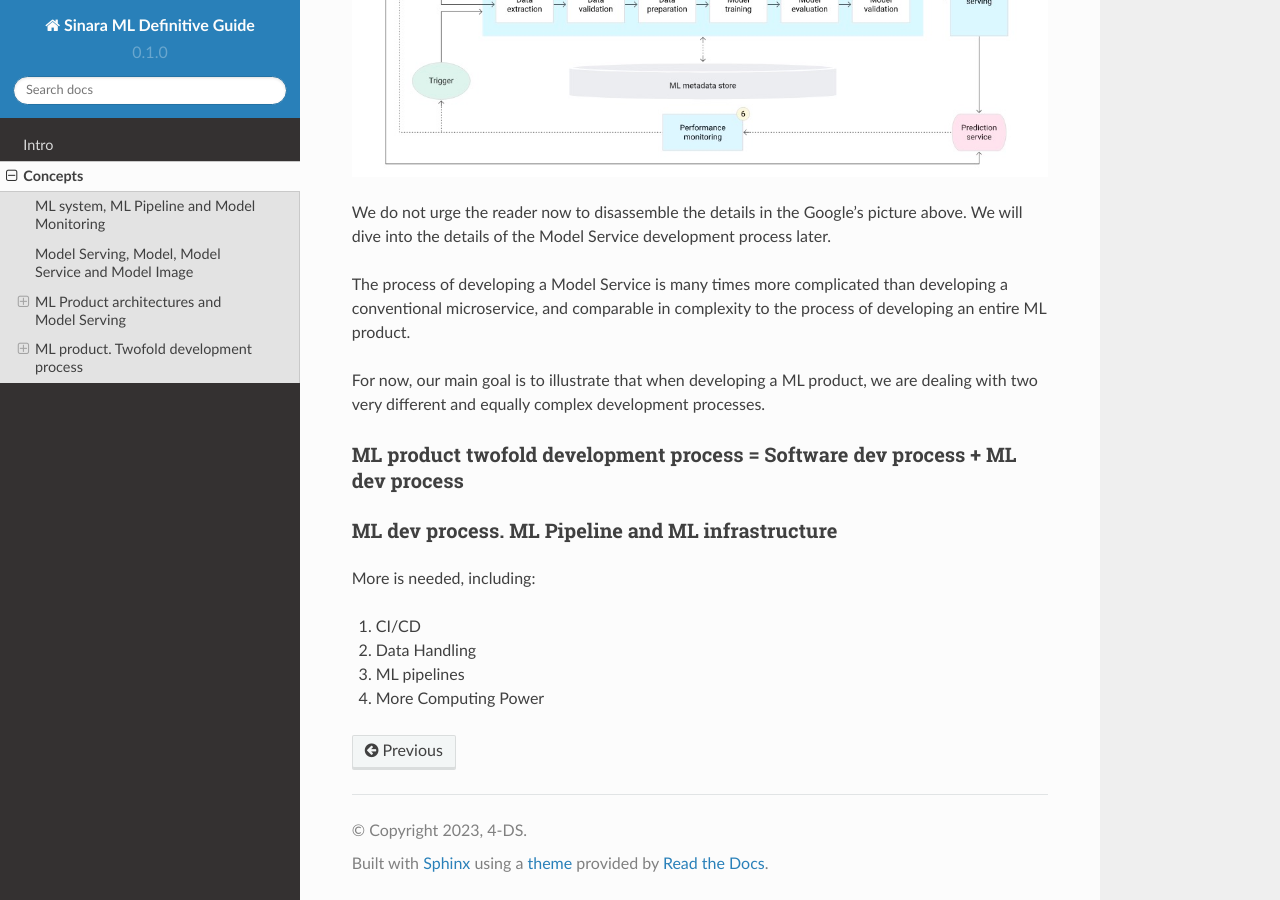
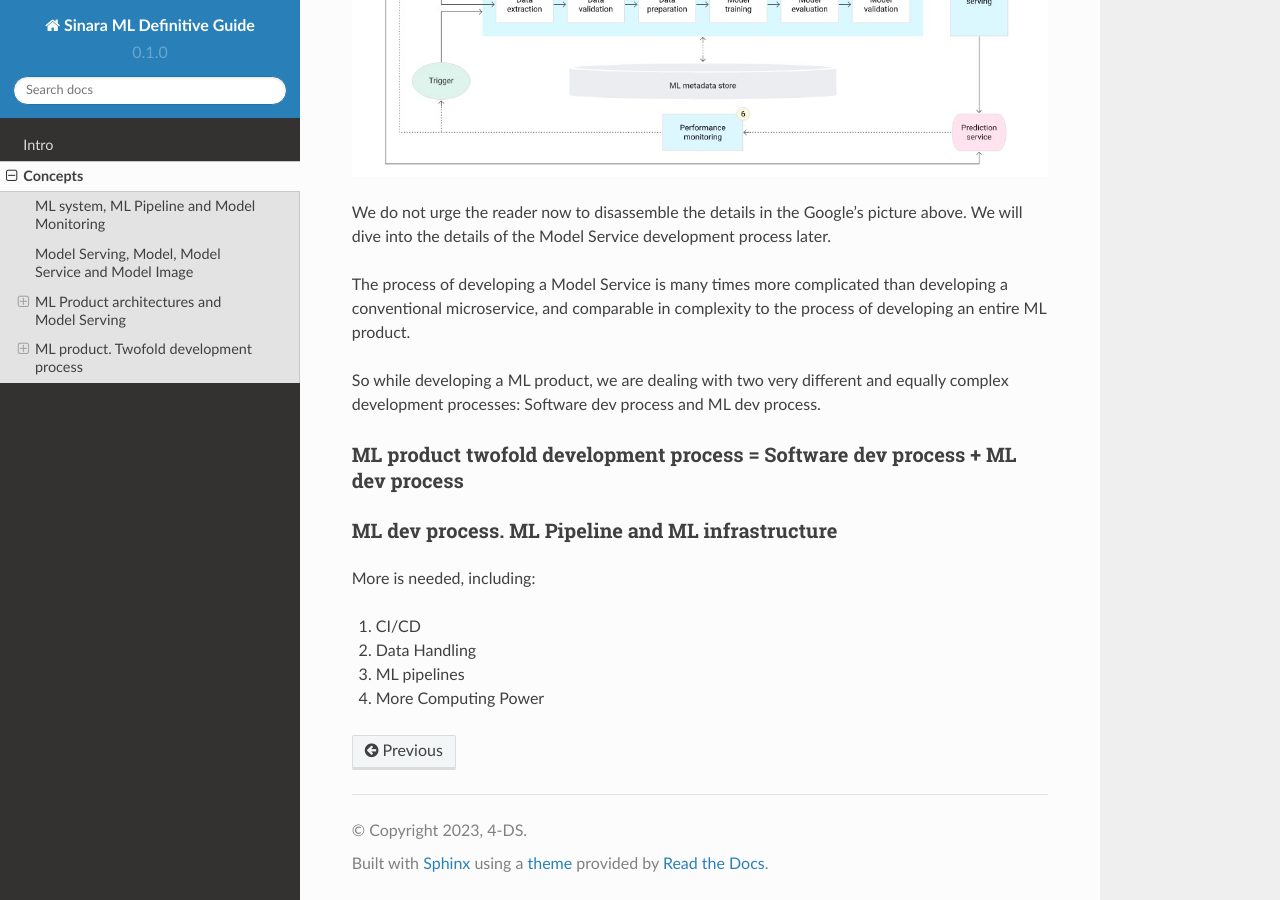
Before and after one commit to 4-DS/SinaraML-Def-Guide, a Sphinx documentation site: the page built from docs/source/concepts.rst, in a window 1280 px wide and 900 px high, scrolled down 7106 px. Built offline with Sphinx 7.4.7 and the Read the Docs theme 2.0.0, drawn with Linux system fonts in a browser that asks for light colours.

Commit message:
Update concepts.rst

```diff
--- a/docs/source/concepts.rst
+++ b/docs/source/concepts.rst
@@ -129,7 +129,7 @@ We do not urge the reader now to disassemble the details in the Google's picture
 
 The process of developing a Model Service is many times more complicated than developing a conventional microservice, and comparable in complexity to the process of developing an entire ML product.
 
-For now, our main goal is to illustrate that when developing a ML product, we are dealing with two very different and equally complex development processes.
+So while developing a ML product, we are dealing with two very different and equally complex development processes: Software dev process and ML dev process.
 
 ML product twofold development process = Software dev process + ML dev process
 ==============================================================================
```
